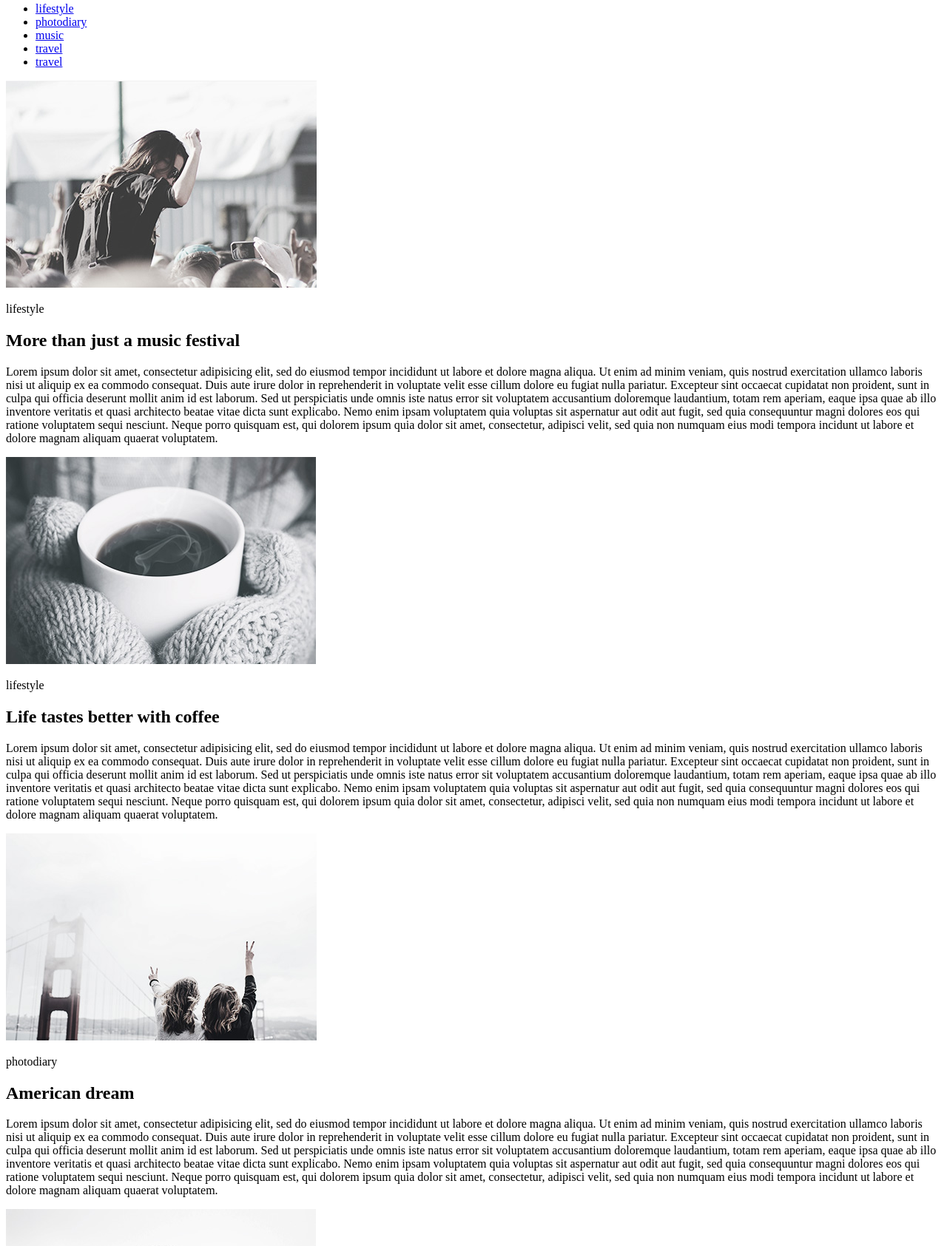
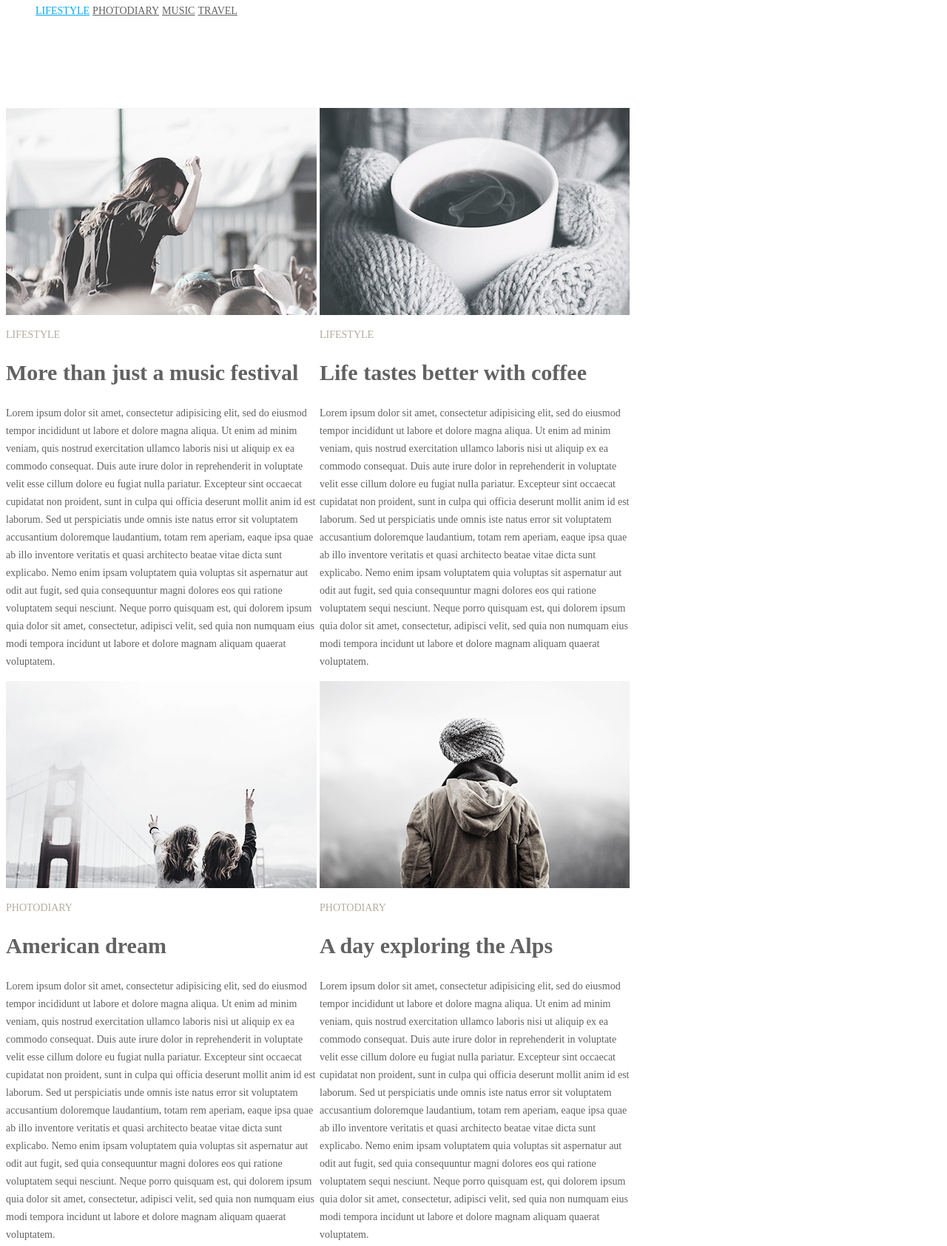
Before and after one commit to vlad-lutsenko/goit-fe-course, a plain HTML site: page module-03/index.html in a window 1280 px wide. Shown: the part 13-1698 px from the top of the page at 74% size. Drawn offline with Linux system fonts and the light colour scheme.

Commit message:
hw3.unfinished

```diff
--- a/module-03/css/style.css
+++ b/module-03/css/style.css
@@ -0,0 +1,38 @@
+.container {
+  width: 1200px;
+  background: #ffffff;
+  margin: 0 150 0 150;
+  }
+.blue-link {color: #03a9f4;
+  font-size: 14px;
+  line-height: 24px;}
+.link {color: #626262;
+  font-size: 14px;
+  line-height: 24px;}
+.image-description {color: #b4ad9e;
+  font-size: 14px;
+  line-height: 17px;
+  font-weight: 300;
+  text-transform: uppercase;}
+.article-text {font-size: 14px;
+  line-height: 24px;
+  color: #626262;
+  width: 421px;}
+li {display: inline-block;
+  margin-bottom: 103px;}
+ul {list-style-type: none;
+  text-transform: uppercase;}
+article {display: inline-block;
+  width: 420px;}
+button {
+  margin: auto;
+  background-color: #ffffff;
+  font-size: 14px;
+  line-height: 24px;
+  width: 164;
+  height: 60;
+  border: 1px solid #626262;
+  }
+h2 {font-size: 30px;
+  line-height: 36px;
+  color: #626262;}
--- a/module-03/index.html
+++ b/module-03/index.html
@@ -3,68 +3,68 @@
 <head>
 	<meta charset="UTF-8">
 	<meta name="viewport" content="width=device-width, initial-scale=1.0">
-	<meta http-equiv="X-UA-Compatible" content="ie=edge">
+  <meta http-equiv="X-UA-Compatible" content="ie=edge">
+  <link rel="stylesheet" href="css/style.css">
 	<title>myhomework01</title>
 </head>
 <body>
-	<header>
+	<header class="container">
 		<nav>
 			<ul>
-				<li><a href="#lifestyle">lifestyle</a></li>
-				<li><a href="#photodiary">photodiary</a></li>
-				<li><a href="#">music</a></li>
-				<li><a href="#">travel</a></li>
-				<li><a href="#">travel</a></li>
+				<li><a href="#lifestyle" class="blue-link">lifestyle</a></li>
+				<li><a href="#photodiary" class="link">photodiary</a></li>
+				<li><a href="#" class="link">music</a></li>
+				<li><a href="#" class="link">travel</a></li>
 			</ul>
 		</nav>
 	</header>
 	<main>
-		<section>
-			<article>
-				<img src="img/hw3-1.jpg" alt="girl in the crowd" id="lifestyle">
-				<p>lifestyle</p>
+		<section class="container">
+			<article class="left-column">
+				<img src="img/hw3-1.jpg" width="420" height="280" alt="girl in the crowd" id="lifestyle">
+				<p class="image-description">lifestyle</p>
 				<h2>More than just a music festival</h2>
-				<p>
+				<p class="article-text">
 					Lorem ipsum dolor sit amet, consectetur adipisicing elit, sed do eiusmod tempor incididunt ut labore et dolore magna aliqua. Ut enim ad minim veniam, quis nostrud exercitation ullamco laboris nisi ut aliquip ex ea commodo consequat. Duis aute irure dolor in reprehenderit in voluptate velit esse cillum dolore eu fugiat nulla pariatur. Excepteur sint occaecat cupidatat non proident, sunt in culpa qui officia deserunt mollit anim id est laborum. Sed ut perspiciatis unde omnis iste natus error sit voluptatem accusantium doloremque laudantium, totam rem aperiam, eaque ipsa quae ab illo inventore veritatis et quasi architecto beatae vitae dicta sunt explicabo. Nemo enim ipsam voluptatem quia voluptas sit aspernatur aut odit aut fugit, sed quia consequuntur magni dolores eos qui ratione voluptatem sequi nesciunt. Neque porro quisquam est, qui dolorem ipsum quia dolor sit amet, consectetur, adipisci velit, sed quia non numquam eius modi tempora incidunt ut labore et dolore magnam aliquam quaerat voluptatem.
 				</p>
 			</article>
-			<article>
-				<img src="img/hw3-2.jpg" alt="coffe">
-				<p>lifestyle</p>
+			<article class="right-column">
+				<img src="img/hw3-2.jpg" width="419" height="280" alt="coffe">
+        <p class="image-description">lifestyle</p>
 				<h2>Life tastes better with coffee</h2>
-				<p>
+				<p class="article-text">
 					Lorem ipsum dolor sit amet, consectetur adipisicing elit, sed do eiusmod tempor incididunt ut labore et dolore magna aliqua. Ut enim ad minim veniam, quis nostrud exercitation ullamco laboris nisi ut aliquip ex ea commodo consequat. Duis aute irure dolor in reprehenderit in voluptate velit esse cillum dolore eu fugiat nulla pariatur. Excepteur sint occaecat cupidatat non proident, sunt in culpa qui officia deserunt mollit anim id est laborum. Sed ut perspiciatis unde omnis iste natus error sit voluptatem accusantium doloremque laudantium, totam rem aperiam, eaque ipsa quae ab illo inventore veritatis et quasi architecto beatae vitae dicta sunt explicabo. Nemo enim ipsam voluptatem quia voluptas sit aspernatur aut odit aut fugit, sed quia consequuntur magni dolores eos qui ratione voluptatem sequi nesciunt. Neque porro quisquam est, qui dolorem ipsum quia dolor sit amet, consectetur, adipisci velit, sed quia non numquam eius modi tempora incidunt ut labore et dolore magnam aliquam quaerat voluptatem.
 				</p>
 			</article>
-			<article>
-				<img src="img/hw3-3.jpg" alt="girls and bridge" id="photodiary">
-				<p>photodiary</p>
-				<h2>American dream</h2>
-				<p>
+			<article class="left-column">
+			<img src="img/hw3-3.jpg" width="420" height="280" alt="girls and bridge" id="photodiary">
+			<p class="image-description">photodiary</p>
+			<h2>American dream</h2>
+			<p class="article-text">
 					Lorem ipsum dolor sit amet, consectetur adipisicing elit, sed do eiusmod tempor incididunt ut labore et dolore magna aliqua. Ut enim ad minim veniam, quis nostrud exercitation ullamco laboris nisi ut aliquip ex ea commodo consequat. Duis aute irure dolor in reprehenderit in voluptate velit esse cillum dolore eu fugiat nulla pariatur. Excepteur sint occaecat cupidatat non proident, sunt in culpa qui officia deserunt mollit anim id est laborum. Sed ut perspiciatis unde omnis iste natus error sit voluptatem accusantium doloremque laudantium, totam rem aperiam, eaque ipsa quae ab illo inventore veritatis et quasi architecto beatae vitae dicta sunt explicabo. Nemo enim ipsam voluptatem quia voluptas sit aspernatur aut odit aut fugit, sed quia consequuntur magni dolores eos qui ratione voluptatem sequi nesciunt. Neque porro quisquam est, qui dolorem ipsum quia dolor sit amet, consectetur, adipisci velit, sed quia non numquam eius modi tempora incidunt ut labore et dolore magnam aliquam quaerat voluptatem.
 				</p>
 			</article>
-			<article>
-				<img src="img/hw3-4.jpg" alt="person in heat">
-				<p>photodiary</p>
+			<article class="right-column">
+				<img src="img/hw3-4.jpg" width="419" height="280" alt="person in heat">
+				<p class="image-description">photodiary</p>
 				<h2>A day exploring the Alps</h2>
-				<p>
+				<p class="article-text">
 					Lorem ipsum dolor sit amet, consectetur adipisicing elit, sed do eiusmod tempor incididunt ut labore et dolore magna aliqua. Ut enim ad minim veniam, quis nostrud exercitation ullamco laboris nisi ut aliquip ex ea commodo consequat. Duis aute irure dolor in reprehenderit in voluptate velit esse cillum dolore eu fugiat nulla pariatur. Excepteur sint occaecat cupidatat non proident, sunt in culpa qui officia deserunt mollit anim id est laborum. Sed ut perspiciatis unde omnis iste natus error sit voluptatem accusantium doloremque laudantium, totam rem aperiam, eaque ipsa quae ab illo inventore veritatis et quasi architecto beatae vitae dicta sunt explicabo. Nemo enim ipsam voluptatem quia voluptas sit aspernatur aut odit aut fugit, sed quia consequuntur magni dolores eos qui ratione voluptatem sequi nesciunt. Neque porro quisquam est, qui dolorem ipsum quia dolor sit amet, consectetur, adipisci velit, sed quia non numquam eius modi tempora incidunt ut labore et dolore magnam aliquam quaerat voluptatem.
 				</p>
       </article>
-      <article>
-          <img src="img/hw3-5.jpg" alt="girl on the road">
-          <p>lifestyle</p>
+      <article class="left-column">
+          <img src="img/hw3-5.jpg" width="420" height="280" alt="girl on the road">
+          <p class="image-description">lifestyle</p>
           <h2>Top 10 song for running</h2>
-          <p>
+          <p class="article-text">
             Lorem ipsum dolor sit amet, consectetur adipisicing elit, sed do eiusmod tempor incididunt ut labore et dolore magna aliqua. Ut enim ad minim veniam, quis nostrud exercitation ullamco laboris nisi ut aliquip ex ea commodo consequat. Duis aute irure dolor in reprehenderit in voluptate velit esse cillum dolore eu fugiat nulla pariatur. Excepteur sint occaecat cupidatat non proident, sunt in culpa qui officia deserunt mollit anim id est laborum. Sed ut perspiciatis unde omnis iste natus error sit voluptatem accusantium doloremque laudantium, totam rem aperiam, eaque ipsa quae ab illo inventore veritatis et quasi architecto beatae vitae dicta sunt explicabo. Nemo enim ipsam voluptatem quia voluptas sit aspernatur aut odit aut fugit, sed quia consequuntur magni dolores eos qui ratione voluptatem sequi nesciunt. Neque porro quisquam est, qui dolorem ipsum quia dolor sit amet, consectetur, adipisci velit, sed quia non numquam eius modi tempora incidunt ut labore et dolore magnam aliquam quaerat voluptatem.
           </p>
         </article>
-        <article>
-            <img src="img/hw3-6.jpg" alt="empty road">
-            <p>lifestyle</p>
+        <article class="right-column">
+            <img src="img/hw3-6.jpg" width="419" height="280" alt="empty road">
+            <p class="image-description">lifestyle</p>
             <h2>Cold winter days</h2>
-            <p>
+            <p class="article-text">
               Lorem ipsum dolor sit amet, consectetur adipisicing elit, sed do eiusmod tempor incididunt ut labore et dolore magna aliqua. Ut enim ad minim veniam, quis nostrud exercitation ullamco laboris nisi ut aliquip ex ea commodo consequat. Duis aute irure dolor in reprehenderit in voluptate velit esse cillum dolore eu fugiat nulla pariatur. Excepteur sint occaecat cupidatat non proident, sunt in culpa qui officia deserunt mollit anim id est laborum. Sed ut perspiciatis unde omnis iste natus error sit voluptatem accusantium doloremque laudantium, totam rem aperiam, eaque ipsa quae ab illo inventore veritatis et quasi architecto beatae vitae dicta sunt explicabo. Nemo enim ipsam voluptatem quia voluptas sit aspernatur aut odit aut fugit, sed quia consequuntur magni dolores eos qui ratione voluptatem sequi nesciunt. Neque porro quisquam est, qui dolorem ipsum quia dolor sit amet, consectetur, adipisci velit, sed quia non numquam eius modi tempora incidunt ut labore et dolore magnam aliquam quaerat voluptatem.
             </p>
           </article>
```
